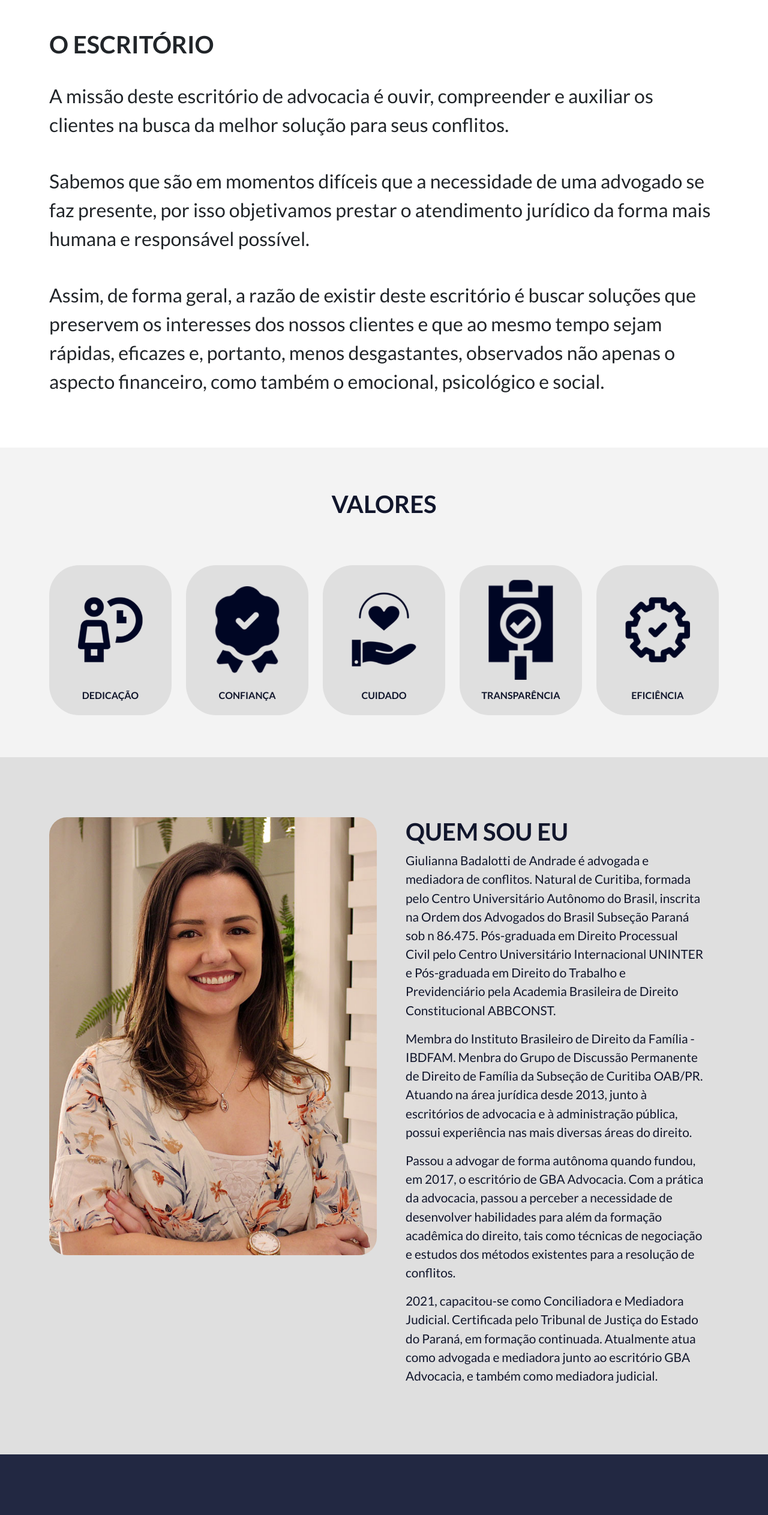
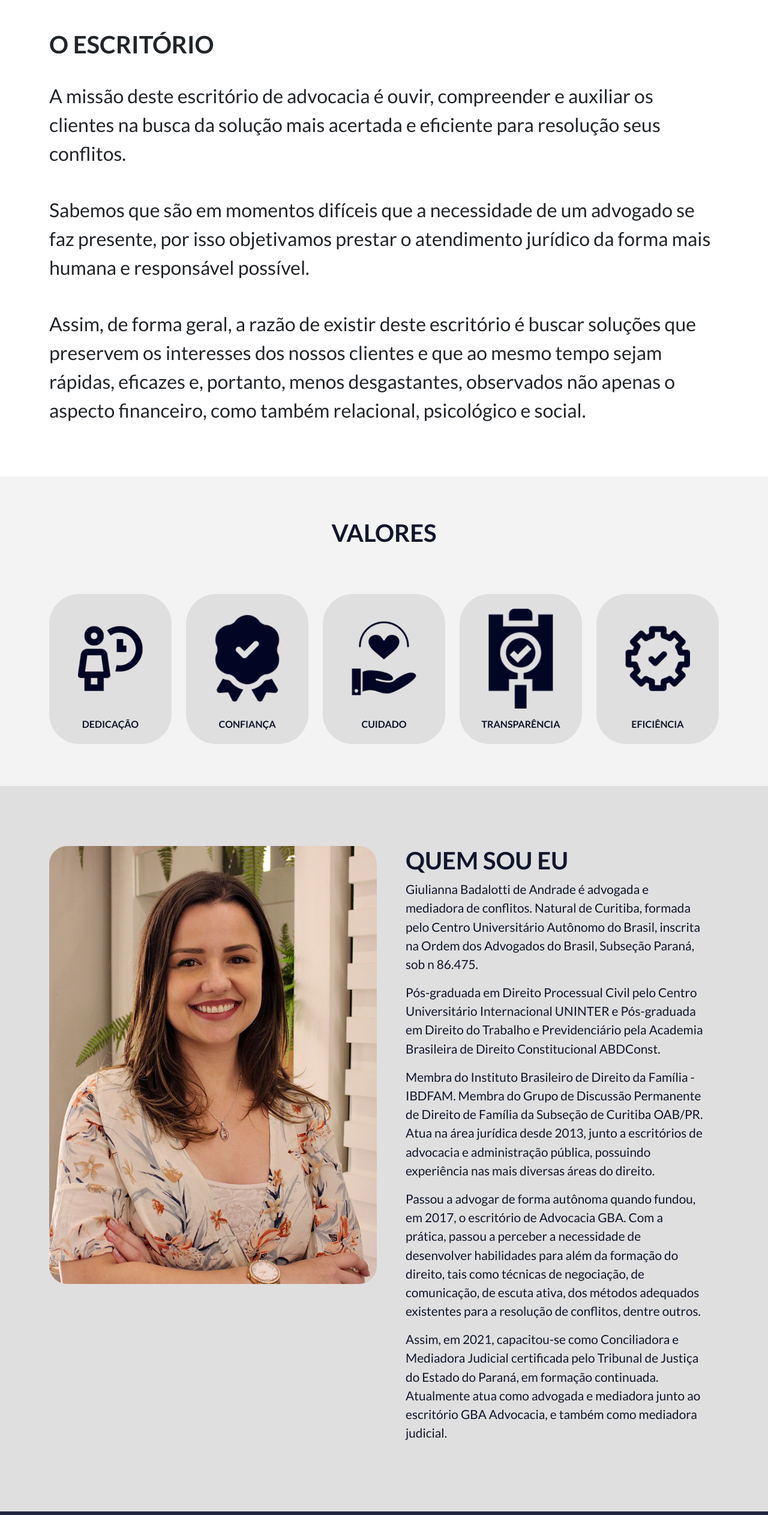
Before and after one commit to gbaadvocacia/giulianna-andrade-advocacia, a React (Create React App) app: page / in a window 1280 px wide. Shown: the part 1060-3585 px from the top of the page at 60% size. Built offline with nearby package versions, Linux system fonts and the light colour scheme; no server answers.

Commit message:
Correção do texto Quem eu sou e Sobre o escritório

```diff
--- a/src/components/About/index.tsx
+++ b/src/components/About/index.tsx
@@ -21,38 +21,41 @@ const About: React.FC = () => {
                                 mediadora de conflitos. Natural de Curitiba,
                                 formada pelo Centro Universitário Autônomo do
                                 Brasil, inscrita na Ordem dos Advogados do
-                                Brasil Subseção Paraná sob n 86.475.
+                                Brasil, Subseção Paraná, sob n 86.475.
+                            </Paragraph>
+                            <Paragraph>
                                 Pós-graduada em Direito Processual Civil pelo
                                 Centro Universitário Internacional UNINTER e
                                 Pós-graduada em Direito do Trabalho e
                                 Previdenciário pela Academia Brasileira de
-                                Direito Constitucional ABBCONST.
+                                Direito Constitucional ABDConst.
                             </Paragraph>
                             <Paragraph>
                                 Membra do Instituto Brasileiro de Direito da
-                                Família - IBDFAM. Menbra do Grupo de Discussão
+                                Família - IBDFAM. Membra do Grupo de Discussão
                                 Permanente de Direito de Família da Subseção de
-                                Curitiba OAB/PR. Atuando na área jurídica desde
-                                2013, junto à escritórios de advocacia e à
-                                administração pública, possui experiência nas
+                                Curitiba OAB/PR. Atua na área jurídica desde
+                                2013, junto a escritórios de advocacia e
+                                administração pública, possuindo experiência nas
                                 mais diversas áreas do direito.
                             </Paragraph>
                             <Paragraph>
                                 Passou a advogar de forma autônoma quando
-                                fundou, em 2017, o escritório de GBA Advocacia.
-                                Com a prática da advocacia, passou a perceber a
-                                necessidade de desenvolver habilidades para além
-                                da formação acadêmica do direito, tais como
-                                técnicas de negociação e estudos dos métodos
-                                existentes para a resolução de conflitos.
+                                fundou, em 2017, o escritório de Advocacia GBA.
+                                Com a prática, passou a perceber a necessidade
+                                de desenvolver habilidades para além da formação
+                                do direito, tais como técnicas de negociação, de
+                                comunicação, de escuta ativa, dos métodos
+                                adequados existentes para a resolução de
+                                conflitos, dentre outros.
                             </Paragraph>
                             <Paragraph>
-                                2021, capacitou-se como Conciliadora e Mediadora
-                                Judicial. Certificada pelo Tribunal de Justiça
-                                do Estado do Paraná, em formação continuada.
-                                Atualmente atua como advogada e mediadora junto
-                                ao escritório GBA Advocacia, e também como
-                                mediadora judicial.
+                                Assim, em 2021, capacitou-se como Conciliadora e
+                                Mediadora Judicial certificada pelo Tribunal de
+                                Justiça do Estado do Paraná, em formação
+                                continuada. Atualmente atua como advogada e
+                                mediadora junto ao escritório GBA Advocacia, e
+                                também como mediadora judicial.
                             </Paragraph>
                         </div>
                     </div>
--- a/src/components/TheOffice/index.tsx
+++ b/src/components/TheOffice/index.tsx
@@ -11,15 +11,16 @@ const TheOffice: React.FC = () => {
                         <p>
                             A missão deste escritório de advocacia é ouvir,
                             compreender e auxiliar os clientes na busca da
-                            melhor solução para seus conflitos.
+                            solução mais acertada e eficiente para resolução
+                            seus conflitos.
                         </p>
                     </Paragraph>
                     <Paragraph className="fs-2">
                         <p>
                             Sabemos que são em momentos difíceis que a
-                            necessidade de uma advogado se faz presente, por
-                            isso objetivamos prestar o atendimento jurídico da
-                            forma mais humana e responsável possível.
+                            necessidade de um advogado se faz presente, por isso
+                            objetivamos prestar o atendimento jurídico da forma
+                            mais humana e responsável possível.
                         </p>
                     </Paragraph>
                     <Paragraph className="fs-2">
@@ -29,7 +30,7 @@ const TheOffice: React.FC = () => {
                             interesses dos nossos clientes e que ao mesmo tempo
                             sejam rápidas, eficazes e, portanto, menos
                             desgastantes, observados não apenas o aspecto
-                            financeiro, como também o emocional, psicológico e
+                            financeiro, como também relacional, psicológico e
                             social.
                         </p>
                     </Paragraph>
```
